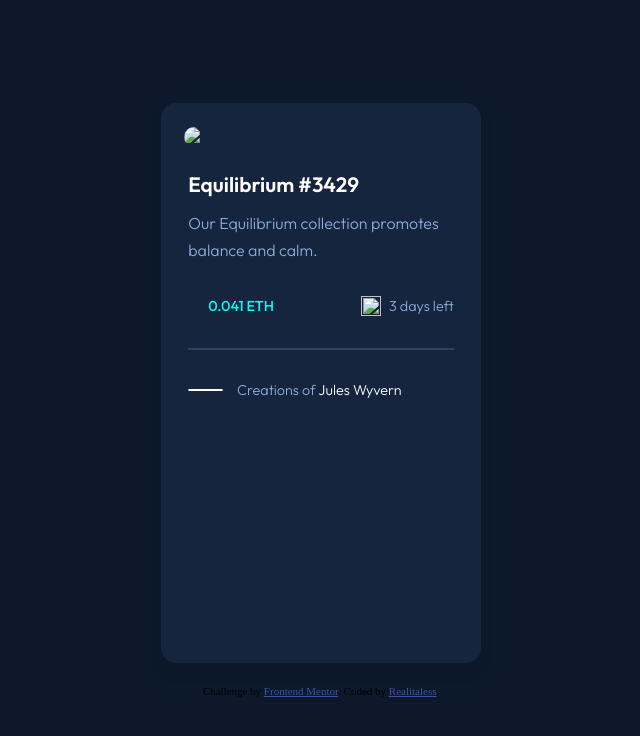
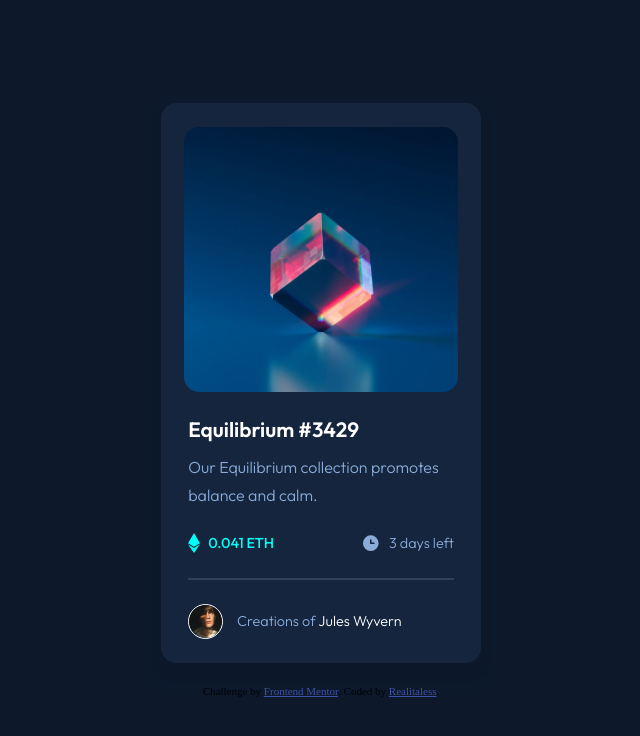
Before and after one commit to Realitales/1stChallenge, a plain HTML site: page index.html in a window 1280 px wide. Shown: the whole page, without its empty margins (319-959 px from the left). Drawn offline with Linux system fonts and the light colour scheme; the site is published under a folder, as on GitHub Pages, so addresses that start at the root find nothing.

Commit message:
Changed the img directory

```diff
--- a/index.html
+++ b/index.html
@@ -21,7 +21,7 @@
     <div class="cardcontainer">
       <div class="cardcontent">
         <div class="nftimage">
-          <img src="/images/image-equilibrium.jpg" />
+          <img src="images/image-equilibrium.jpg" />
         </div>
         <div class="cardtext">
           <div class="desc">
@@ -30,16 +30,16 @@
           </div>
           <div class="valuedaysleft">
             <div class="value">
-              <img src="/images/icon-ethereum.svg" alt="" />
+              <img src="images/icon-ethereum.svg" alt="" />
               <p>0.041 ETH</p>
             </div>
             <div class="daysleft">
-              <img src="/images/icon-clock.svg" alt="" />
+              <img src="images/icon-clock.svg" alt="" />
               <p>3 days left</p>
             </div>
           </div>
           <div class="creator">
-            <img src="/images/image-avatar.png" alt="" />
+            <img src="images/image-avatar.png" alt="" />
             <h1>
               <span style="color: hsl(215, 51%, 70%)">Creations of</span> Jules
               Wyvern
```
